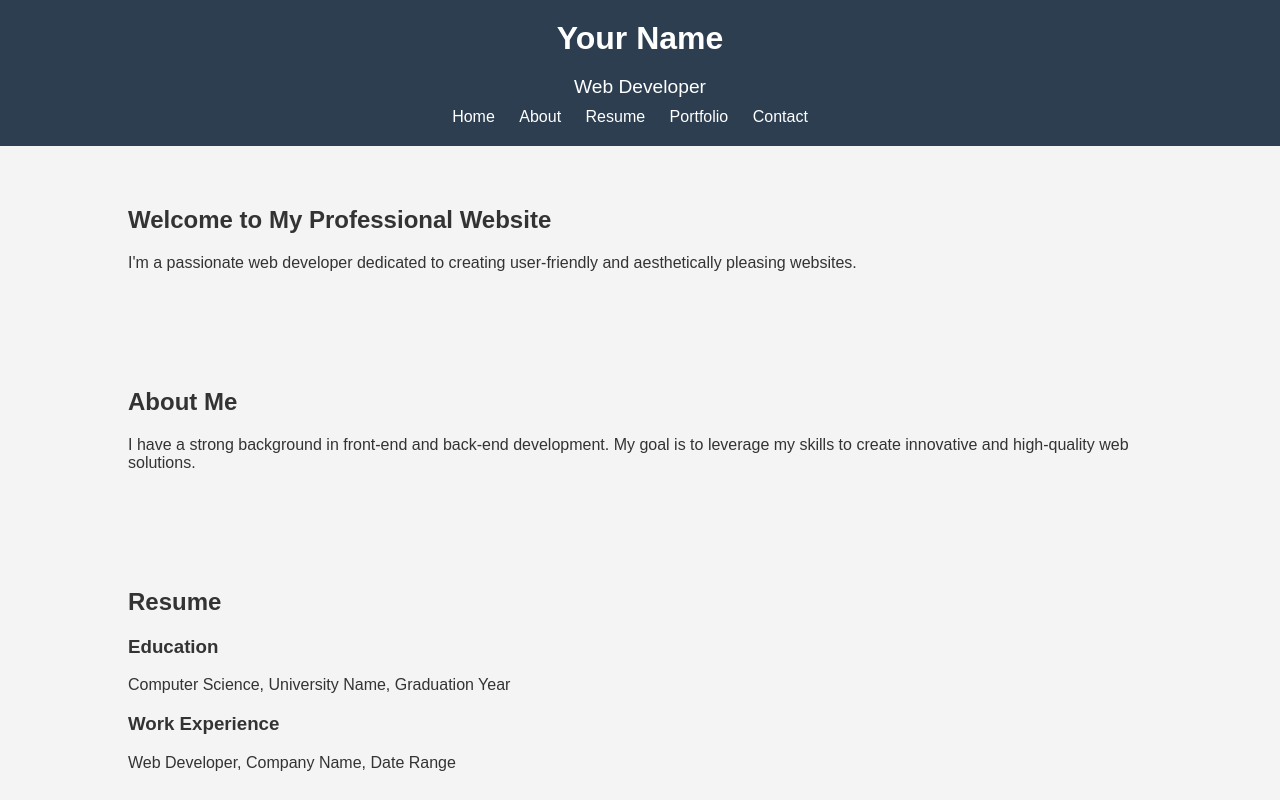
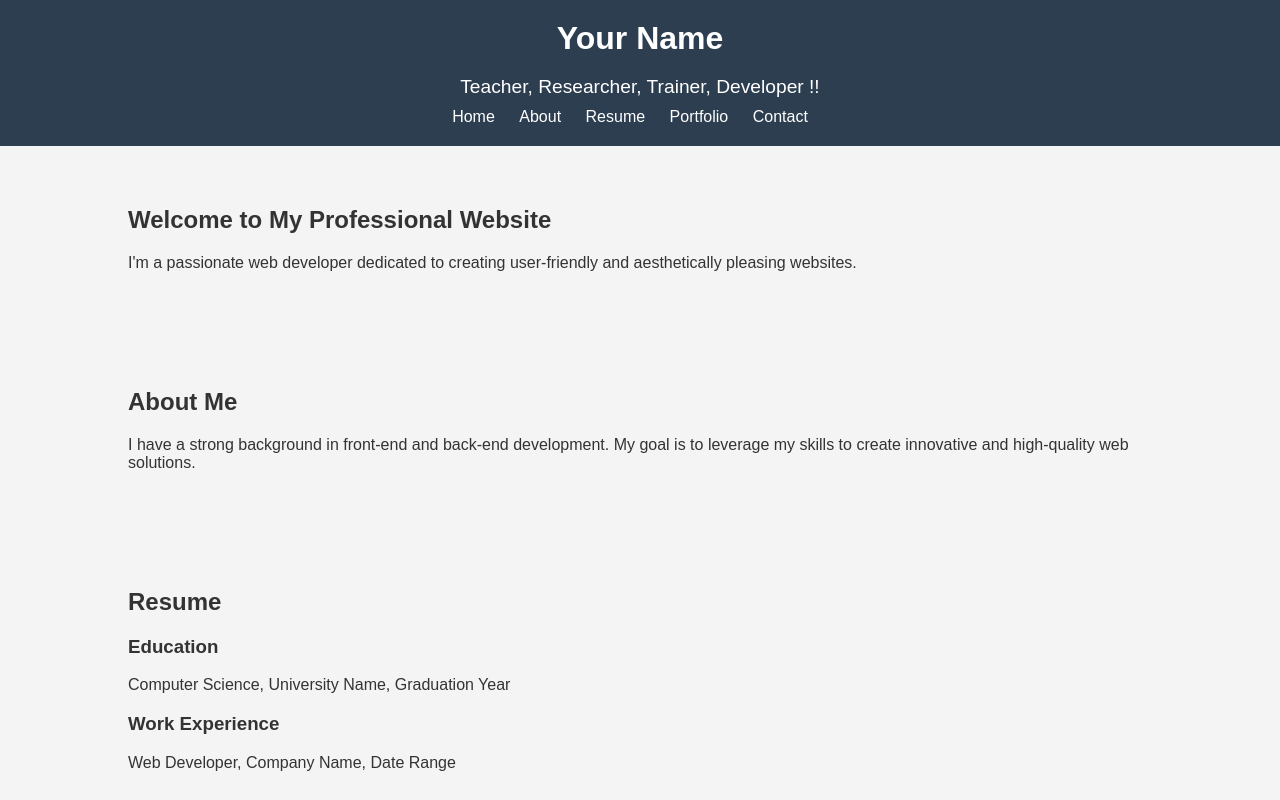
Before and after one commit to sasirekhasooraj/sasirekhasooraj.github.io, a plain HTML site: page index.html in a window 1280 px wide. Shown: the top 800 px of the page. Drawn offline with Linux system fonts and the light colour scheme.

Commit message:
Update index.html

```diff
--- a/index.html
+++ b/index.html
@@ -11,7 +11,7 @@
     <header>
         <div class="container">
             <h1>Your Name</h1>
-            <p>Web Developer</p>
+            <p>Teacher, Researcher, Trainer, Developer !!</p>
             <nav>
                 <ul>
                     <li><a href="#home">Home</a></li>
```
